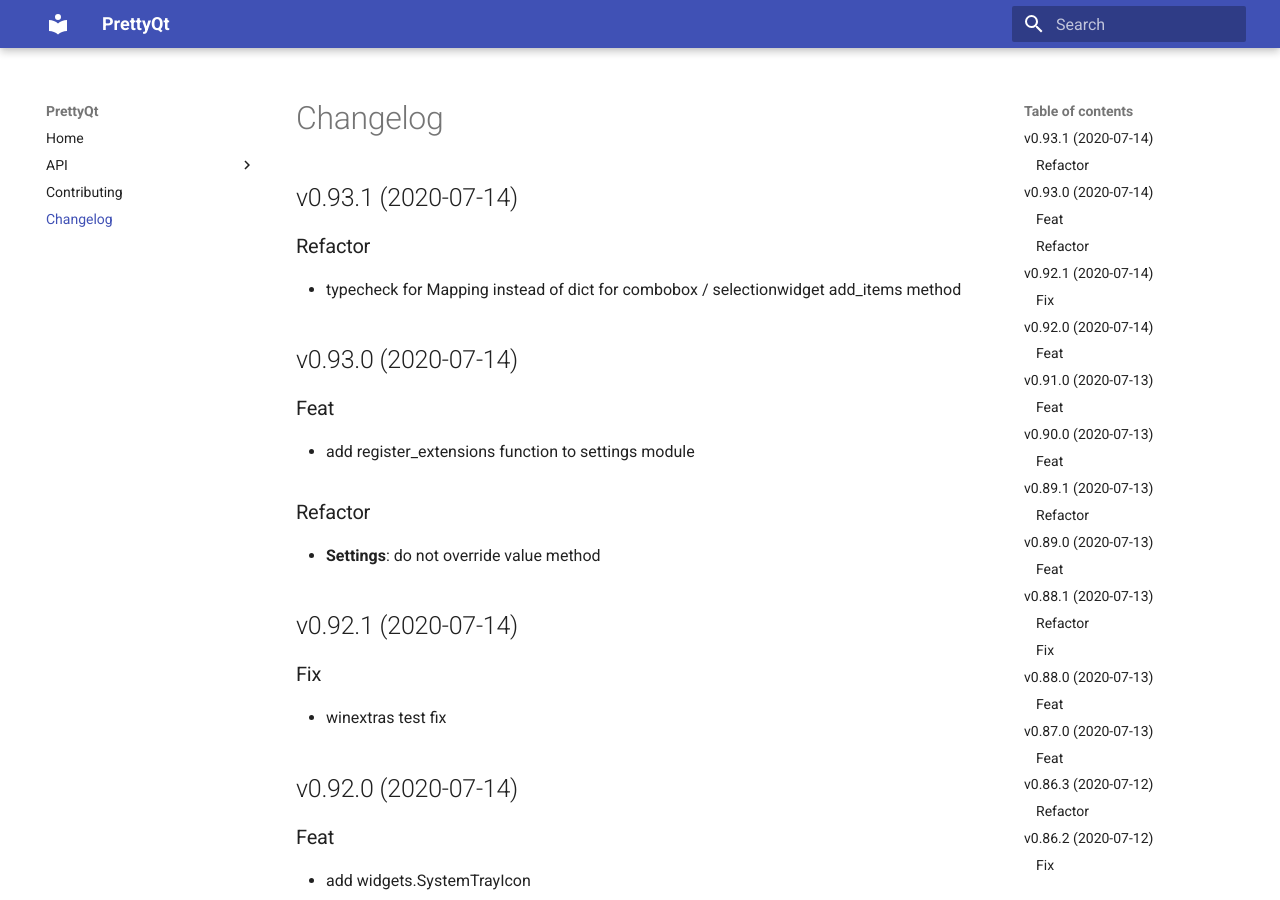
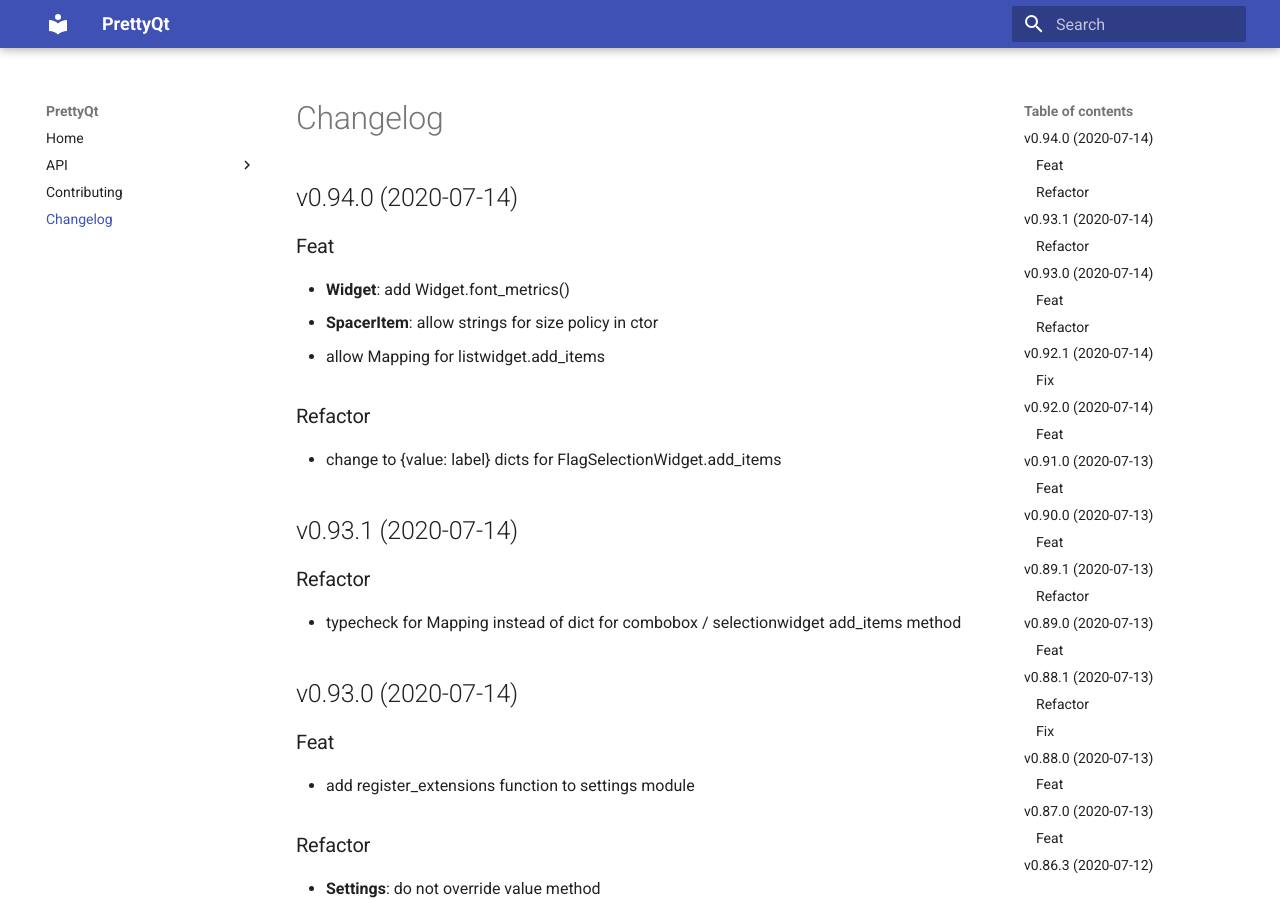
Before and after one commit to phil65/PrettyQt, an MkDocs documentation site: the page built from docs/changelog.md, in a window 1280 px wide and 900 px high. Built offline with MkDocs 1.6.1 and Material for MkDocs 9.7.7, drawn with Linux system fonts in a browser that asks for light colours.

Commit message:
bump: version 0.93.1 → 0.94.0

```diff
--- a/docs/changelog.md
+++ b/docs/changelog.md
@@ -1,3 +1,15 @@
+## v0.94.0 (2020-07-14)
+
+### Feat
+
+- **Widget**: add Widget.font_metrics()
+- **SpacerItem**: allow strings for size policy in ctor
+- allow Mapping for listwidget.add_items
+
+### Refactor
+
+- change to {value: label} dicts for FlagSelectionWidget.add_items
+
 ## v0.93.1 (2020-07-14)
 
 ### Refactor
--- a/prettyqt/__init__.py
+++ b/prettyqt/__init__.py
@@ -4,7 +4,7 @@
 
 __author__ = """Philipp Temminghoff"""
 __email__ = "phil65@kodi.tv"
-__version__ = "0.93.1"
+__version__ = "0.94.0"
 
 
 __all__ = [
--- a/pyproject.toml
+++ b/pyproject.toml
@@ -1,6 +1,6 @@
 [tool.poetry]
 name = "PrettyQt"
-version = "0.93.1"
+version = "0.94.0"
 description = "A pythonic layer on top of qtpy"
 readme = 'docs/index.md'
 repository = "https://github.com/phil65/prettyqt"
@@ -123,7 +123,7 @@ exclude = '''
 '''
 [tool.commitizen]
 name = "cz_conventional_commits"
-version = "0.93.1"
+version = "0.94.0"
 tag_format = "v$version"
 version_files = [
     "prettyqt/__init__.py:__version__",
--- a/setup.py
+++ b/setup.py
@@ -40,6 +40,6 @@ setup(
     packages=find_packages(),
     test_suite="tests",
     url="https://github.com/phil65/prettyqt",
-    version="0.93.1",
+    version="0.94.0",
     zip_safe=False,
 )
```
Also changed, not shown: CHANGELOG.md (+12 -0 lines).
